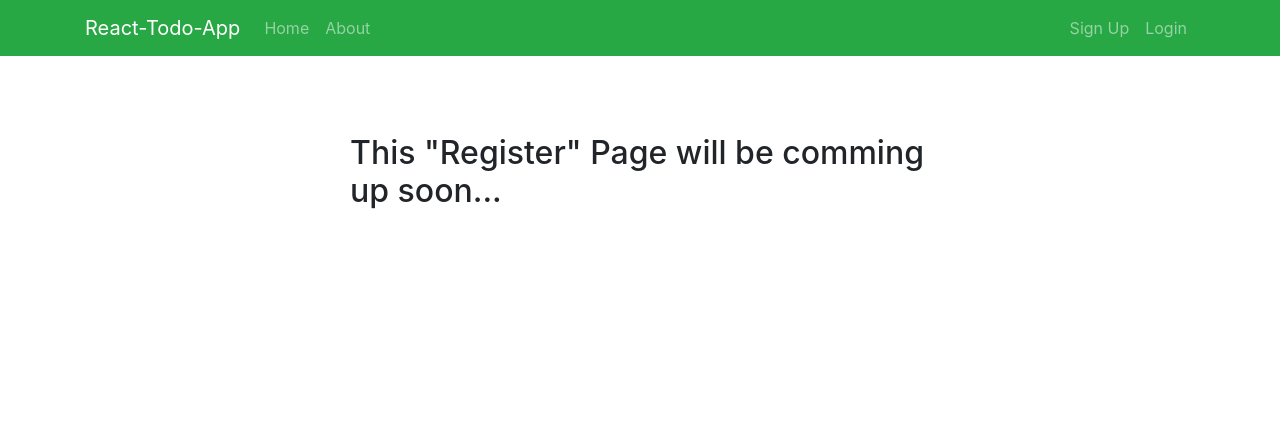
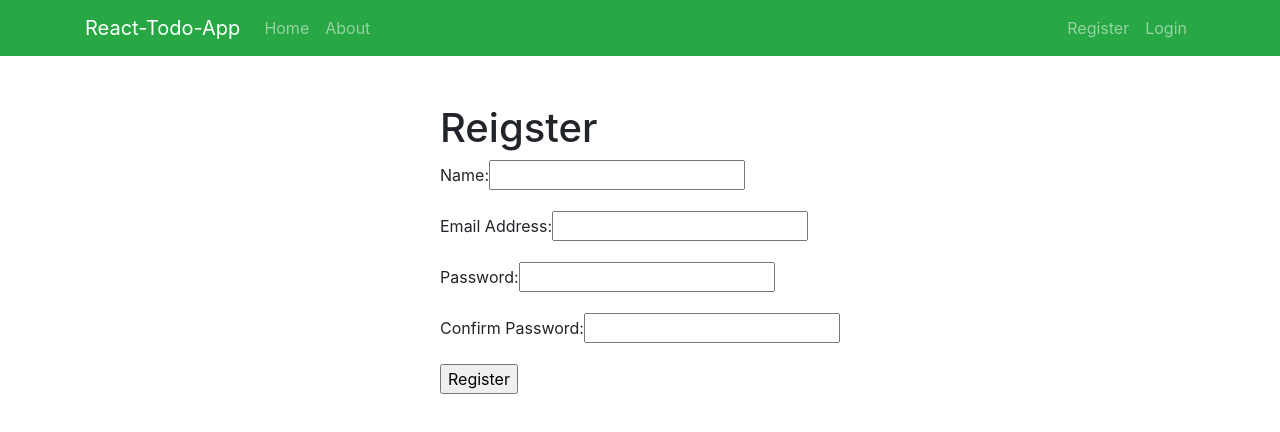
Before and after one commit to kjx63pro/simple_todo_app_MERN_with_Authentication_and_Authorization, a React (Create React App) app in the folder client/: page /register in a window 1280 px wide. Shown: the top 432 px of the page. Built offline with nearby package versions, Linux system fonts and the light colour scheme.

Commit message:
Create Register & Login Components

```diff
--- a/client/src/components/auth/Login.js
+++ b/client/src/components/auth/Login.js
@@ -1,9 +1,40 @@
-import React from 'react';
+import React, { useState } from 'react';
 
 const Login = () => {
+  const [user, setUser] = useState({
+    email: '',
+    password: '',
+  });
+
+  const { email, password } = user;
+
+  const onChange = (e) => {
+    setUser({ ...user, [e.target.name]: e.target.value });
+  };
+
+  const onSubmit = (e) => {
+    e.preventDefault();
+    console.log('Login submit');
+  };
   return (
     <div>
-      <h2>This "Login" Page will be comming up soon...</h2>
+      <h1>Login</h1>
+      <form onSubmit={onSubmit}>
+        <div className='form-group'>
+          <label htmlFor='email'>Email Address: </label>
+          <input type='email' name='email' value={email} onChange={onChange} />
+        </div>
+        <div className='form-group'>
+          <label htmlFor='password'>Password: </label>
+          <input
+            type='password'
+            name='password'
+            value={password}
+            onChange={onChange}
+          />
+        </div>
+        <input type='submit' value='Login' />
+      </form>
     </div>
   );
 };
--- a/client/src/components/auth/Register.js
+++ b/client/src/components/auth/Register.js
@@ -1,9 +1,55 @@
-import React from 'react';
+import React, { useState } from 'react';
 
 const Register = () => {
+  const [user, setUser] = useState({
+    name: '',
+    email: '',
+    password: '',
+    password2: '',
+  });
+
+  const { name, email, password, password2 } = user;
+
+  const onChange = (e) => {
+    setUser({ ...user, [e.target.name]: e.target.value });
+  };
+
+  const onSubmit = (e) => {
+    e.preventDefault();
+    console.log('Register submit');
+  };
   return (
     <div>
-      <h2>This "Register" Page will be comming up soon...</h2>
+      <h1>Reigster</h1>
+      <form onSubmit={onSubmit}>
+        <div className='form-group'>
+          <label htmlFor='name'>Name: </label>
+          <input type='text' name='name' value={name} onChange={onChange} />
+        </div>
+        <div className='form-group'>
+          <label htmlFor='email'>Email Address: </label>
+          <input type='email' name='email' value={email} onChange={onChange} />
+        </div>
+        <div className='form-group'>
+          <label htmlFor='password'>Password: </label>
+          <input
+            type='password'
+            name='password'
+            value={password}
+            onChange={onChange}
+          />
+        </div>
+        <div className='form-group'>
+          <label htmlFor='password2'>Confirm Password: </label>
+          <input
+            type='text'
+            name='password2'
+            value={password2}
+            onChange={onChange}
+          />
+        </div>
+        <input type='submit' value='Register' />
+      </form>
     </div>
   );
 };
--- a/client/src/components/layout/AppNavbar.js
+++ b/client/src/components/layout/AppNavbar.js
@@ -23,7 +23,7 @@
             </Nav>
             <Nav className='ml-auto'>
               <Nav.Link as={Link} to='/register'>
-                Sign Up
+                Register
               </Nav.Link>
               <Nav.Link as={Link} to='login'>
                 Login
```
